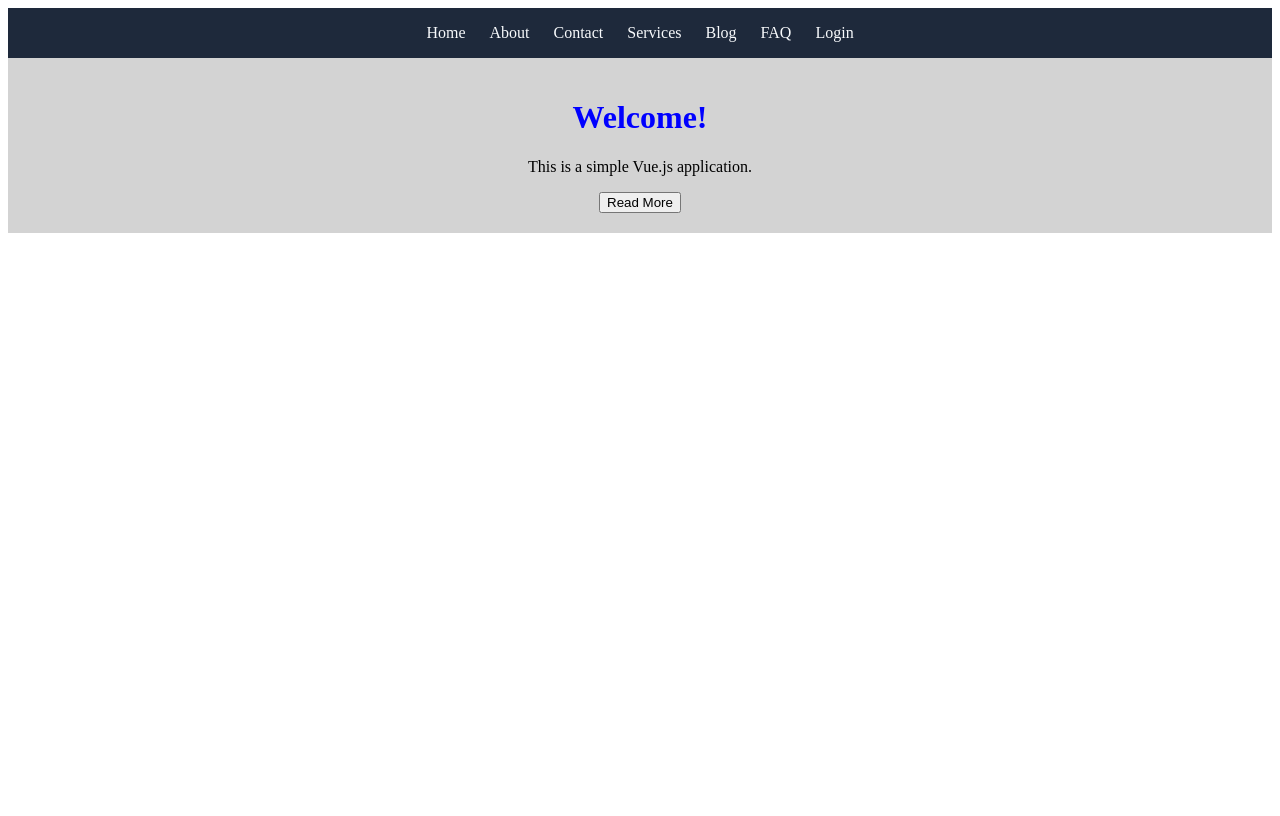
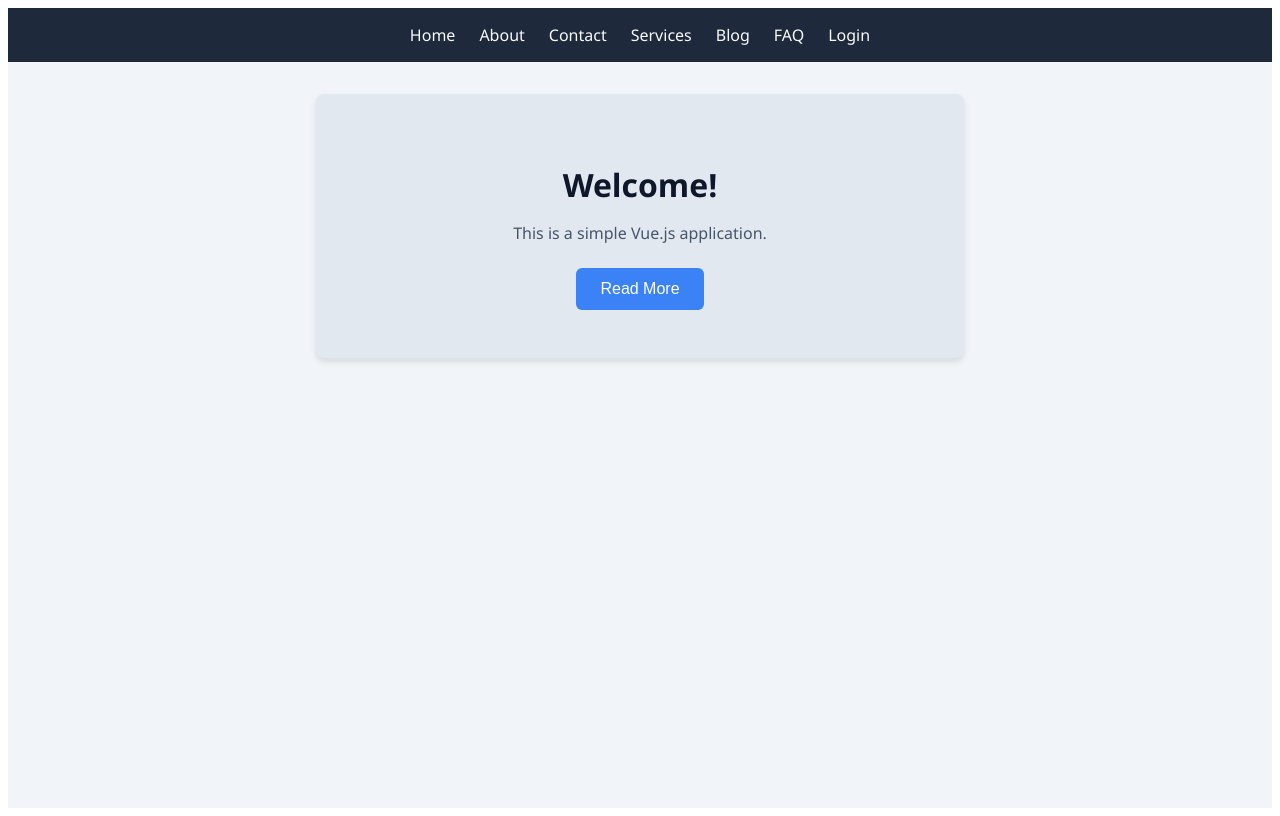
Before and after one commit to MBUDA-BRANICE-NJIRA/Vue-Js-Beginner-Project, a Vue app: page / in a window 1280 px wide. Built offline with nearby package versions, Linux system fonts and the light colour scheme.

Commit message:
Worked on the stying the body section for the body

```diff
--- a/src/App.vue
+++ b/src/App.vue
@@ -1,14 +1,15 @@
 <!-- Templete Section -->
 <template>
-  <NavBar />
-  <div class="header">
-    <h1>{{ heading }}</h1>
-    <p>{{ description }}</p>
-    <button @click="sayhello">{{ buttonText }}</button>
+  <div class="app-container">
+    <NavBar />
+    <header class="header">
+      <h1>{{ heading }}</h1>
+      <p>{{ description }}</p>
+      <button class="cta-button" @click="sayhello">{{ buttonText }}</button>
+    </header>
   </div>
 </template>
-
-<!-- The script section -->
+<!-- Scripting Section -->
 <script>
 import NavBar from './components/NavBar.vue';
 
@@ -17,36 +18,63 @@ export default {
   components: {
     NavBar,
   },
-
   data() {
     return {
       heading: 'Welcome!',
       description: 'This is a simple Vue.js application.',
       buttonText: 'Read More'
-
     };
   },
-
   methods: {
     sayhello() {
       alert('Read More button clicked!');
     }
-  },
-
-
- };
+  }
+};
 </script>
 
+<!-- styling section -->
+<style scoped>
+.app-container {
+  font-family: 'Segoe UI', Tahoma, Geneva, Verdana, sans-serif;
+  background-color: #f1f5f9; /* light slate */
+  min-height: 100vh;
+}
 
-<!-- Stling Section -->
-<style>
 .header {
-  background-color: lightgray;
-  padding: 20px;
+  background-color: #e2e8f0; /* slate-200 */
+  padding: 3rem 1.5rem;
   text-align: center;
+  border-radius: 0.5rem;
+  margin: 2rem auto;
+  max-width: 600px;
+  box-shadow: 0 4px 6px rgba(0, 0, 0, 0.1);
 }
+
 h1 {
-  color: blue;
-  text-align: center;
+  color: #0f172a; /* slate-900 */
+  font-size: 2rem;
+  margin-bottom: 1rem;
+}
+
+p {
+  color: #475569; /* slate-600 */
+  font-size: 1rem;
+  margin-bottom: 1.5rem;
+}
+
+.cta-button {
+  background-color: #3b82f6; /* blue-500 */
+  color: white;
+  border: none;
+  padding: 0.75rem 1.5rem;
+  font-size: 1rem;
+  border-radius: 0.375rem;
+  cursor: pointer;
+  transition: background-color 0.3s ease;
+}
+
+.cta-button:hover {
+  background-color: #2563eb; /* blue-600 */
 }
 </style>
```
